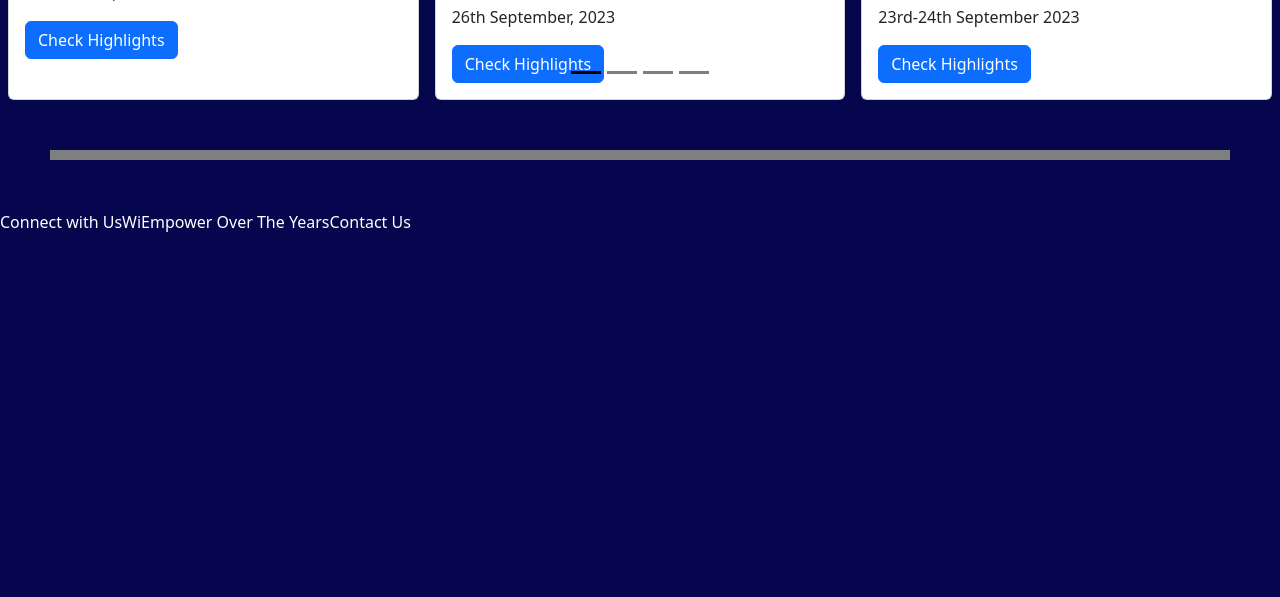
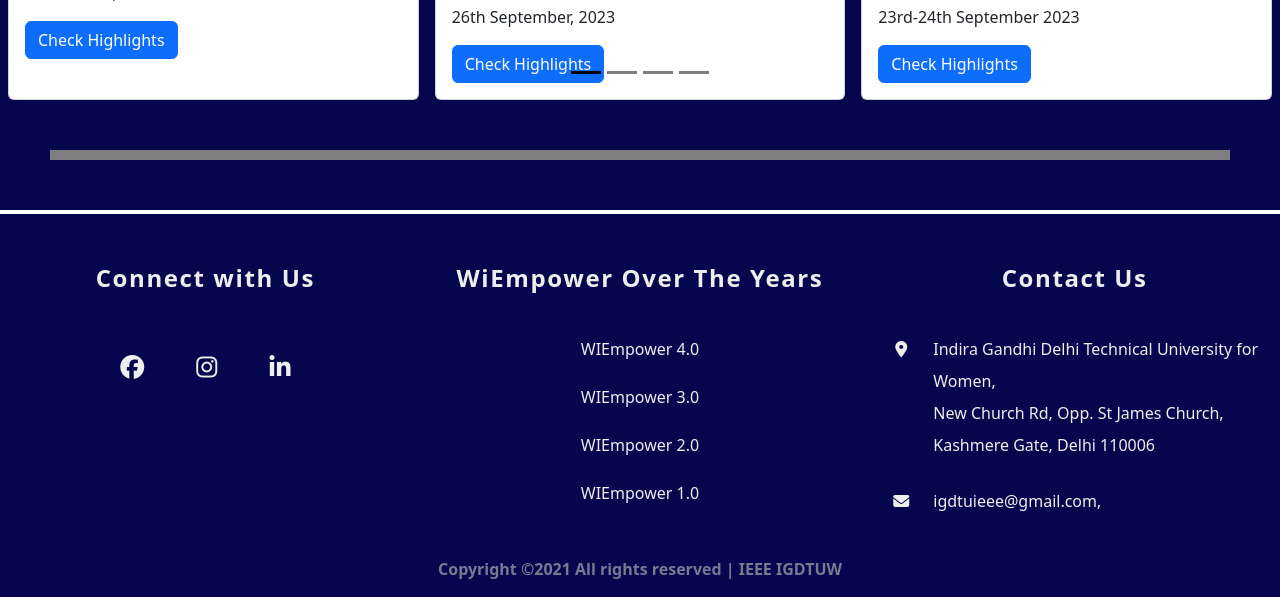
Before and after one commit to namitabhatt22/Wiempower-5.0, a plain HTML site: page index.html in a window 1280 px wide. Shown: the part 2152-2749 px from the top of the page. Before the commit the page ends 2386 px from the top, so only its background shows below. Drawn offline with nearby package versions, Linux system fonts and the light colour scheme; a web font is replaced by a local one.

Commit message:
added footer section

```diff
--- a/index.html
+++ b/index.html
@@ -6,6 +6,7 @@
     <title>Document</title>
     <link href="https://cdn.jsdelivr.net/npm/bootstrap@5.3.2/dist/css/bootstrap.min.css" rel="stylesheet" integrity="sha384-T3c6CoIi6uLrA9TneNEoa7RxnatzjcDSCmG1MXxSR1GAsXEV/Dwwykc2MPK8M2HN" crossorigin="anonymous">
     <link rel="stylesheet" href="style.css">
+    <link rel="stylesheet" href="https://cdnjs.cloudflare.com/ajax/libs/font-awesome/6.5.1/css/all.min.css" integrity="sha512-DTOQO9RWCH3ppGqcWaEA1BIZOC6xxalwEsw9c2QQeAIftl+Vegovlnee1c9QX4TctnWMn13TZye+giMm8e2LwA==" crossorigin="anonymous" referrerpolicy="no-referrer" />
 </head>
 <body>
   <script src="https://cdn.jsdelivr.net/npm/bootstrap@5.3.2/dist/js/bootstrap.bundle.min.js" integrity="sha384-C6RzsynM9kWDrMNeT87bh95OGNyZPhcTNXj1NW7RuBCsyN/o0jlpcV8Qyq46cDfL" crossorigin="anonymous"></script>
@@ -337,22 +338,47 @@
 
     </div>
     <section>
-      <div>
-        <div class="footer">
-          <div class="connect">
-            Connect with Us
-            <!-- Social media profile links to come in this section -->
+      <footer id="contact">
+        <div class="row">
+          <div class="col-md-4 col-sm-6 footCol">
+            <h3>Connect with Us</h3>
+            <div class="Icons">
+              <a target="_blank" href="/"><i class='fab fa-facebook'></i></a>
+              <a target="_blank" href="/"><i class="fab fa-instagram"></i></a>
+              <a target="_blank" href="/"><i class="fab fa-linkedin-in"></i></a>
+            </div>
           </div>
-          <div class="pastwiempower">
-            WiEmpower Over The Years
-            <!-- all previos wiempower links will come here -->
+          <div class="col-md-4 col-sm-6 footCol">
+            <h3>WiEmpower Over The Years</h3>
+            <ul class="usefulLinks">
+              <li><a target="_blank" href="/">WIEmpower 4.0</a></li>
+              <li><a target="_blank" href="/">WIEmpower 3.0</a></li>
+              <li><a target="_blank" href="/">WIEmpower 2.0</a></li>
+              <li><a target="_blank" href="/">WIEmpower 1.0</a></li>
+            </ul>
           </div>
-          <div class="contact">
-            Contact Us
-            <!-- college address and email ID of IEEE Igdtuw will come here-->
+          <div class="col-md-4 col-sm-6 footCol">
+            <h3>Contact Us</h3>
+            <div class="Col">
+              <ul class="contactDetails">
+                <li>
+                  <span><i class="fas fa-map-marker-alt"></i></span>
+                  <span class="details">Indira Gandhi Delhi Technical University for Women,<br>
+                    New Church Rd, Opp. St James Church, Kashmere Gate, Delhi 110006</span>
+                </li>
+                <li>
+                  <span><i class="fas fa-envelope"></i></span>
+                  <span class="details">
+                    <a href="/">igdtuieee@gmail.com,</a><br></span>
+                </li>
+              </ul>
+            </div>
           </div>
         </div>
-      </div>
+        <div class="copyright">
+          Copyright ©2021 All rights reserved | IEEE IGDTUW
+        </div>
+      </footer>
     </section>
 </body>
 </html>
--- a/style.css
+++ b/style.css
@@ -265,3 +265,80 @@ ul li:hover .submenu{
     /* flex-grow: 1; Allow the tagline to take up the remaining space */
     /* margin-left: auto; Push the tagline to the right */
 /* } */
+
+
+/* FOOTER */
+footer {
+    color: #eeeeee;
+    font-weight: bold;
+    margin-top: 50px;
+    padding: 0;
+    width: 100%;
+    height: 100%;
+    border-top: 0.25rem solid white;
+  }
+  footer h3 {
+    margin-top: 50px;
+    font-size: 1.5rem;
+    font-weight: 600;
+    letter-spacing: 0.1rem;
+  }
+  footer ul {
+    padding: 0;
+  }
+  footer ul li {
+    list-style: none;
+    font-weight: 400;
+    font-size: 1rem;
+  }
+
+  .fab {
+    color: #eeeeee;
+  }
+  .usefulLinks,
+  .Icons,
+  .contactDetails {
+    margin-top: 2rem;
+  }
+  .usefulLinks a {
+    color: #eeeeee;
+    text-decoration: none;
+    line-height: 3rem;
+  }
+  .Icons a {
+    display: inline-block;
+    margin: 1em;
+    font-size: 1.5rem;
+  }
+  .footCol {
+    text-align: center;
+  }
+  .Col li {
+    text-align: left;
+  }
+  .contactDetails li{
+    display: table;
+    line-height: 2;
+    margin-bottom: 1rem;
+  }
+  span i{
+    width: 2rem;
+    margin: 1rem;
+    text-align: center;
+  }
+  .details{
+    display: table-cell;
+  }
+  .contactDetails a{
+    color: #eeeeee;
+    text-decoration: none;
+  }
+  .copyright{
+    text-align: center;
+    margin: 0;
+    padding: 1rem;
+    color: #787A91
+  }
+  footer a:hover,footer i:hover{
+    color: #787A91;
+  }
```
